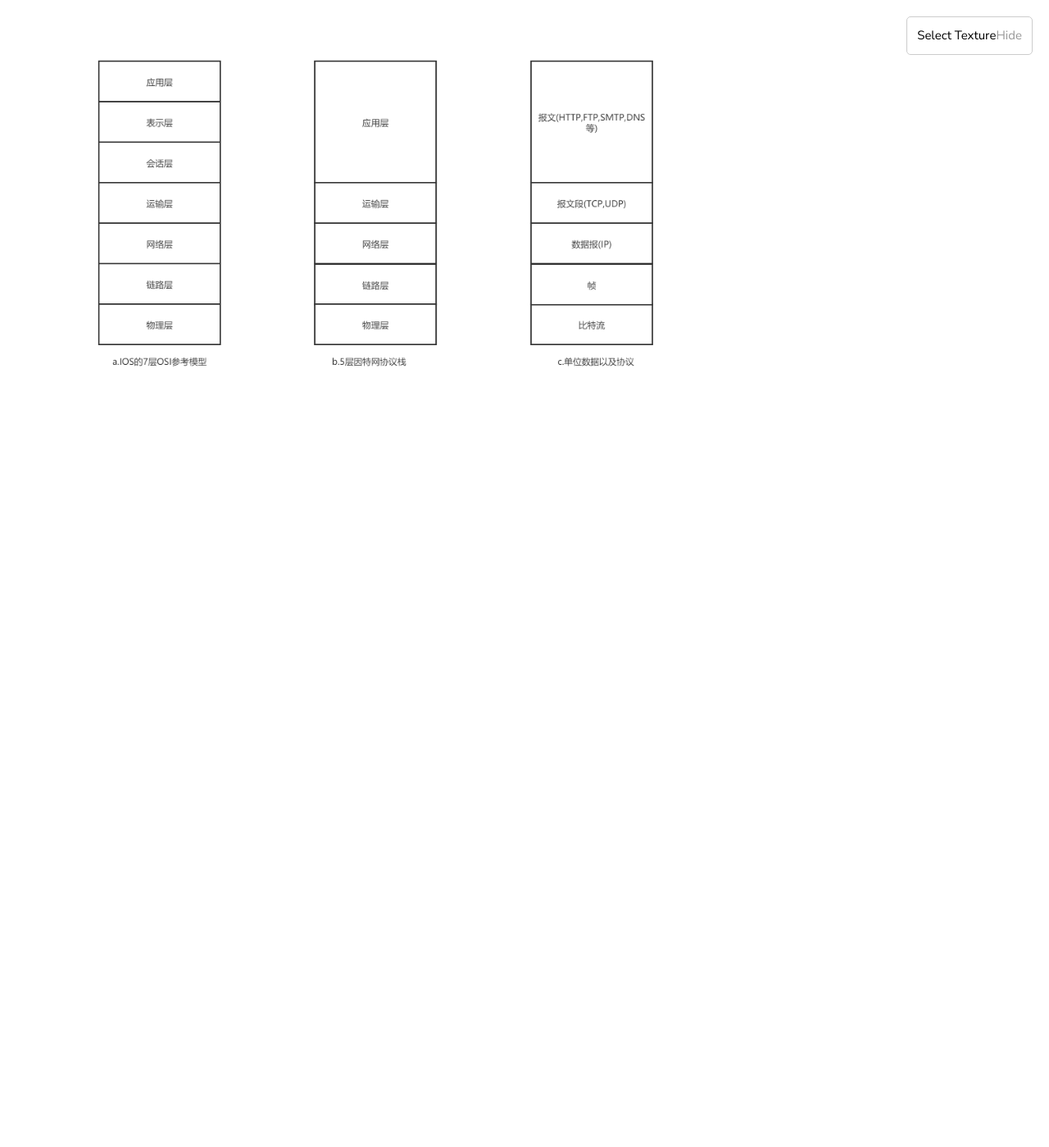
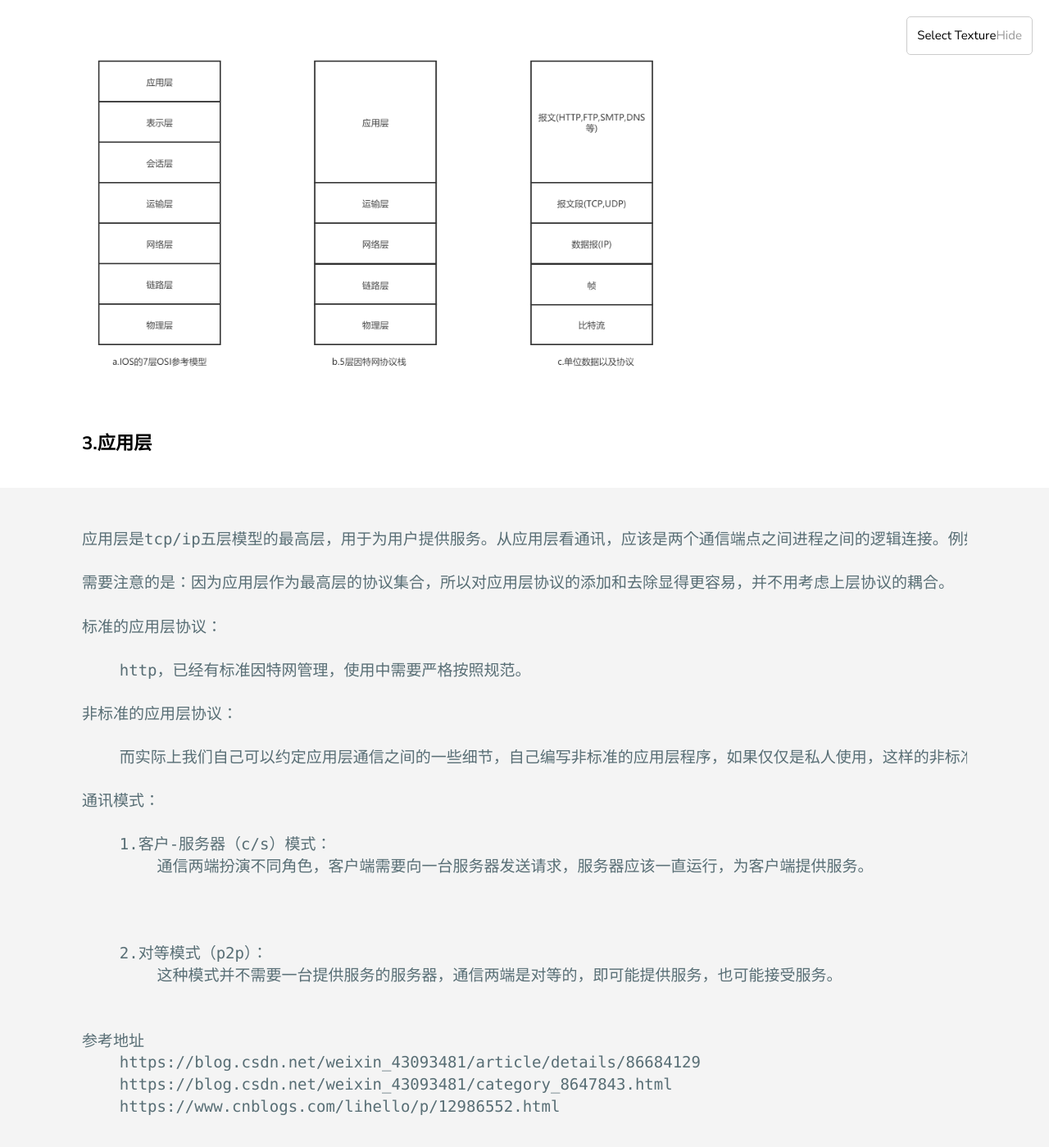
Before and after one commit to dxb218/blog, a Jekyll site: the page built from _posts/2020-8-1-计算机网络草稿.md, in a window 1280 px wide and 1400 px high, scrolled down 1346 px. Shown: the whole window at 82% size. Built offline with Jekyll 4.4.1, drawn with Linux system fonts in a browser that asks for light colours; our own code applies the rules of GitHub Pages for plain Markdown files; before the commit the page ends 1871 px from its top, so only the background shows below that.

Commit message:
Update 2020-8-1-计算机网络草稿.md
test

```diff
--- a/_posts/2020-8-1-计算机网络草稿.md
+++ b/_posts/2020-8-1-计算机网络草稿.md
@@ -27,3 +27,34 @@
 
 
 ![test](https://github.com/dxb218/blog/blob/master/image/network/%E7%BD%91%E7%BB%9C%E4%BD%93%E7%B3%BB%E7%BB%93%E6%9E%84.png)
+
+
+### 3.应用层
+
+    应用层是tcp/ip五层模型的最高层，用于为用户提供服务。从应用层看通讯，应该是两个通信端点之间进程之间的逻辑连接。例如：A主机访问了B主机，对于二者而言，虽然通信过程中存在多个物理链路。但是对应用层而言，他仅仅关注A程序到B程序的连接。
+
+    需要注意的是：因为应用层作为最高层的协议集合，所以对应用层协议的添加和去除显得更容易，并不用考虑上层协议的耦合。
+
+    标准的应用层协议：
+
+        http，已经有标准因特网管理，使用中需要严格按照规范。
+
+    非标准的应用层协议：
+
+        而实际上我们自己可以约定应用层通信之间的一些细节，自己编写非标准的应用层程序，如果仅仅是私人使用，这样的非标准也是可行的。
+
+    通讯模式：
+
+        1.客户-服务器（c/s）模式：
+            通信两端扮演不同角色，客户端需要向一台服务器发送请求，服务器应该一直运行，为客户端提供服务。
+
+
+
+        2.对等模式（p2p）：
+            这种模式并不需要一台提供服务的服务器，通信两端是对等的，即可能提供服务，也可能接受服务。
+
+
+    参考地址
+        https://blog.csdn.net/weixin_43093481/article/details/86684129
+        https://blog.csdn.net/weixin_43093481/category_8647843.html
+        https://www.cnblogs.com/lihello/p/12986552.html
```
